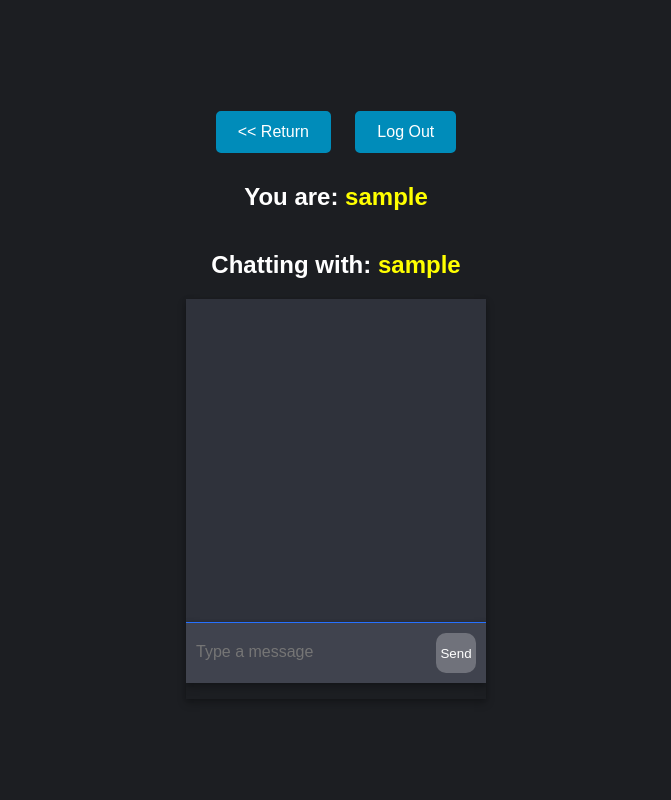
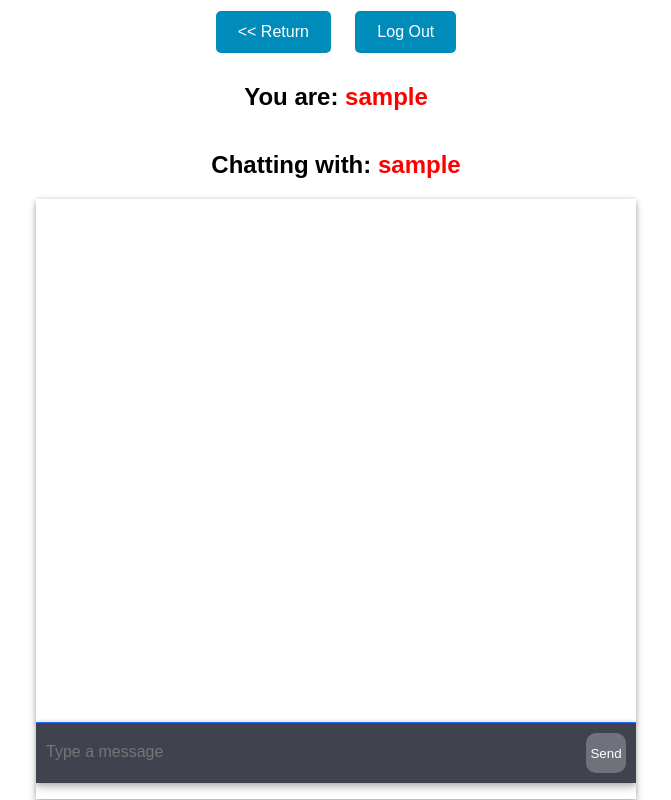
Before and after one commit to a-araari/Chatter, a Django app: template chat/templates/base/index.html in a window 1280 px wide. Shown: the whole page, without its empty margins (304-975 px from the left). Run offline with Django 4.2, Linux system fonts and the light colour scheme; the template is opened without the code that fills it: values that come from a table or form of the project are taken from there, others are empty; the visitor is signed in with stand-in values (Sample User, id 1); data comes from the database, SQL or seed files in the repository.

Commit message:
change background color and the avatar images

```diff
--- a/chat/templates/base/index.html
+++ b/chat/templates/base/index.html
@@ -5,8 +5,8 @@
     <a href="{% url 'logout' %}">Log Out</a>
 </div>
 
-<h2 style="color: white">You are: <span style="color: yellow;">{{ user.username }}</span></h2>
-<h2 style="color: white">Chatting with: <span style="color: yellow;">{{ reciever.username }}</span></h2>
+<h2>You are: <span style="color: red">{{ user.username }}</span></h2>
+<h2>Chatting with: <span style="color: red">{{ reciever.username }}</span></h2>
 <section class="chatbox">
     <section class="chat-window">
         {% for message in messages %}
@@ -21,7 +21,7 @@
                     </div>
                     <span class="timestamp"><span class="username">You</span>&bull;<span class="posttime">{{ message.created_at.time }}</span></span>
                   </div>
-                  <img class="user-img" id="user-0" src="//gravatar.com/avatar/56234674574535734573000000000001?d=retro" />
+                  <img class="user-img" id="user-0" src="https://www.1min30.com/wp-content/uploads/2019/06/Tunisie-Telecom-logo-1.jpg" />
                 </div>
                 <div class="msg-box msg-box-x">
                     X
@@ -30,7 +30,7 @@
             {% else %}
               <article class="msg-container msg-remote" id="msg-0">
                 <div class="msg-box">
-                  <img class="user-img" id="user-0" src="//gravatar.com/avatar/00034587632094500000000000000000?d=retro" />
+                  <img class="user-img" id="user-0" src="https://img.freepik.com/premium-vector/female-user-profile-avatar-is-woman-character-screen-saver-with-emotions_505620-617.jpg" />
                   <div class="flr">
                     <div class="messages">
                       <p class="msg" id="msg-0">
@@ -77,9 +77,9 @@ document.addEventListener("DOMContentLoaded", function() {
         imgUser.classList.add('user-img');
         imgUser.id = `user-${message.sender_id}`;
         if (message.sender === "{{ user.username }}") {
-            imgUser.src = `//gravatar.com/avatar/56234674574535734573000000000001?d=retro`;
+            imgUser.src = `https://www.1min30.com/wp-content/uploads/2019/06/Tunisie-Telecom-logo-1.jpg`;
         } else {
-            imgUser.src = `//gravatar.com/avatar/00034587632094500000000000000000?d=retro`;
+            imgUser.src = `https://img.freepik.com/premium-vector/female-user-profile-avatar-is-woman-character-screen-saver-with-emotions_505620-617.jpg`;
         }
 
         const divFlr = document.createElement('div');
@@ -183,7 +183,7 @@ document.addEventListener("DOMContentLoaded", function() {
         margin: 0;
         padding: 0;
         font-family: sans-serif;
-        background: #1c1e22;
+        background: white;
     }
     body {
         display: flex;
@@ -217,9 +217,8 @@ document.addEventListener("DOMContentLoaded", function() {
         cursor: pointer;
     }
     .chatbox {
-        width: 300px;
-        height: 400px;
-        max-height: 400px;
+        width: 600px;
+        height: 600px;
         display: flex;
         flex-direction: column;
         overflow: hidden;
@@ -228,7 +227,7 @@ document.addEventListener("DOMContentLoaded", function() {
     .chat-window {
         flex: auto;
         max-height: calc(100% - 60px);
-        background: #2f323b;
+        background: #ffffff;
         overflow: auto;
     }
     .chat-input {
@@ -343,7 +342,6 @@ document.addEventListener("DOMContentLoaded", function() {
         float: right;
     }
     .msg-self .user-img {
-        margin: 0 0 10px 10px;
     }
     .msg-self .msg {
         text-align: right;
```
Also changed, not shown: chat/templates/base/choose.html (+2 -5 lines).
